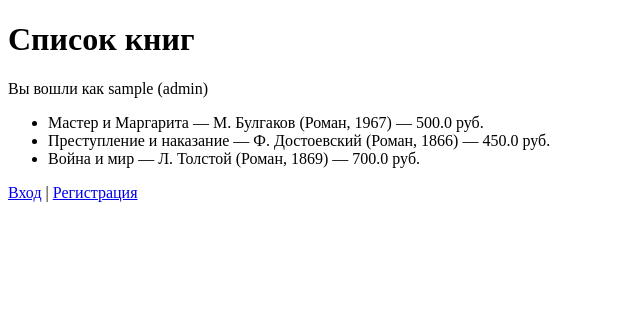
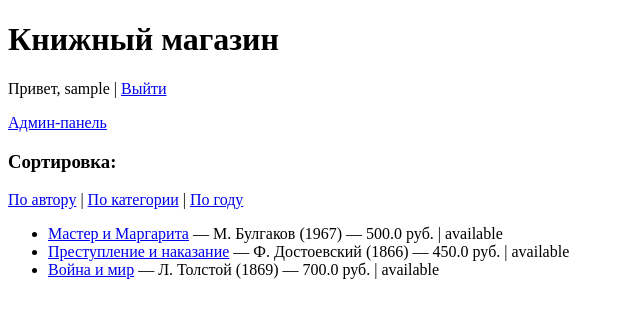
Before and after one commit to MaXDazzle/-book_store, a Flask app: page / in a window 1280 px wide. Shown: the top 318 px of the page, without its empty margins (0-640 px from the left). Run offline with Flask 3, Linux system fonts and the light colour scheme; the visitor is signed in with stand-in values (Sample User, id 1); data comes from the database, SQL or seed files in the repository.

Commit message:
Update index.html

```diff
--- a/templates/index.html
+++ b/templates/index.html
@@ -1,22 +1,33 @@
 <!DOCTYPE html>
-<html>
+<html lang="ru">
 <head>
     <meta charset="UTF-8">
     <title>Книжный магазин</title>
 </head>
 <body>
-    <h1>Список книг</h1>
-    {% if session.username %}
-        <p>Вы вошли как {{ session.username }} ({{ session.role }})</p>
+    <h1>Книжный магазин</h1>
+
+    {% if 'username' in session %}
+        <p>Привет, {{ session.username }} | <a href="{{ url_for('logout') }}">Выйти</a></p>
+        {% if session.role == 'admin' %}
+            <p><a href="{{ url_for('admin') }}">Админ-панель</a></p>
+        {% endif %}
+    {% else %}
+        <p><a href="{{ url_for('login') }}">Войти</a> | <a href="{{ url_for('register') }}">Регистрация</a></p>
     {% endif %}
+
+    <h3>Сортировка:</h3>
+    <a href="{{ url_for('index', sort='author') }}">По автору</a> |
+    <a href="{{ url_for('index', sort='category') }}">По категории</a> |
+    <a href="{{ url_for('index', sort='year') }}">По году</a>
+
     <ul>
     {% for book in books %}
-        <li>{{ book[1] }} — {{ book[2] }} ({{ book[3] }}, {{ book[4] }}) — {{ book[5] }} руб.</li>
+        <li>
+            <a href="{{ url_for('book', book_id=book[0]) }}">{{ book[1] }}</a> — {{ book[2] }} ({{ book[4] }})
+            — {{ book[5] }} руб. | {{ book[6] }}
+        </li>
     {% endfor %}
     </ul>
-    <p>
-        <a href="{{ url_for('login') }}">Вход</a> |
-        <a href="{{ url_for('register') }}">Регистрация</a>
-    </p>
 </body>
 </html>
```
